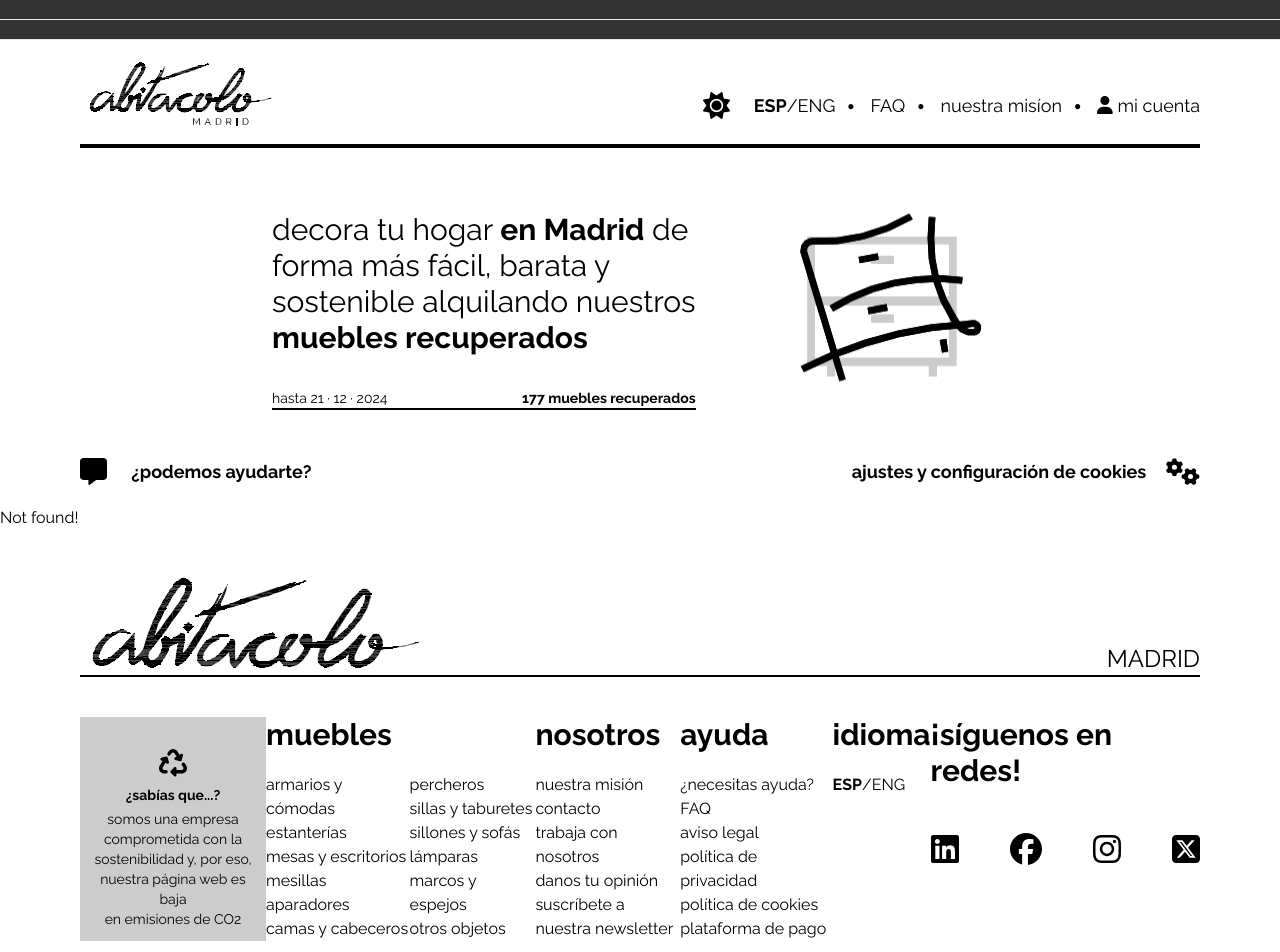
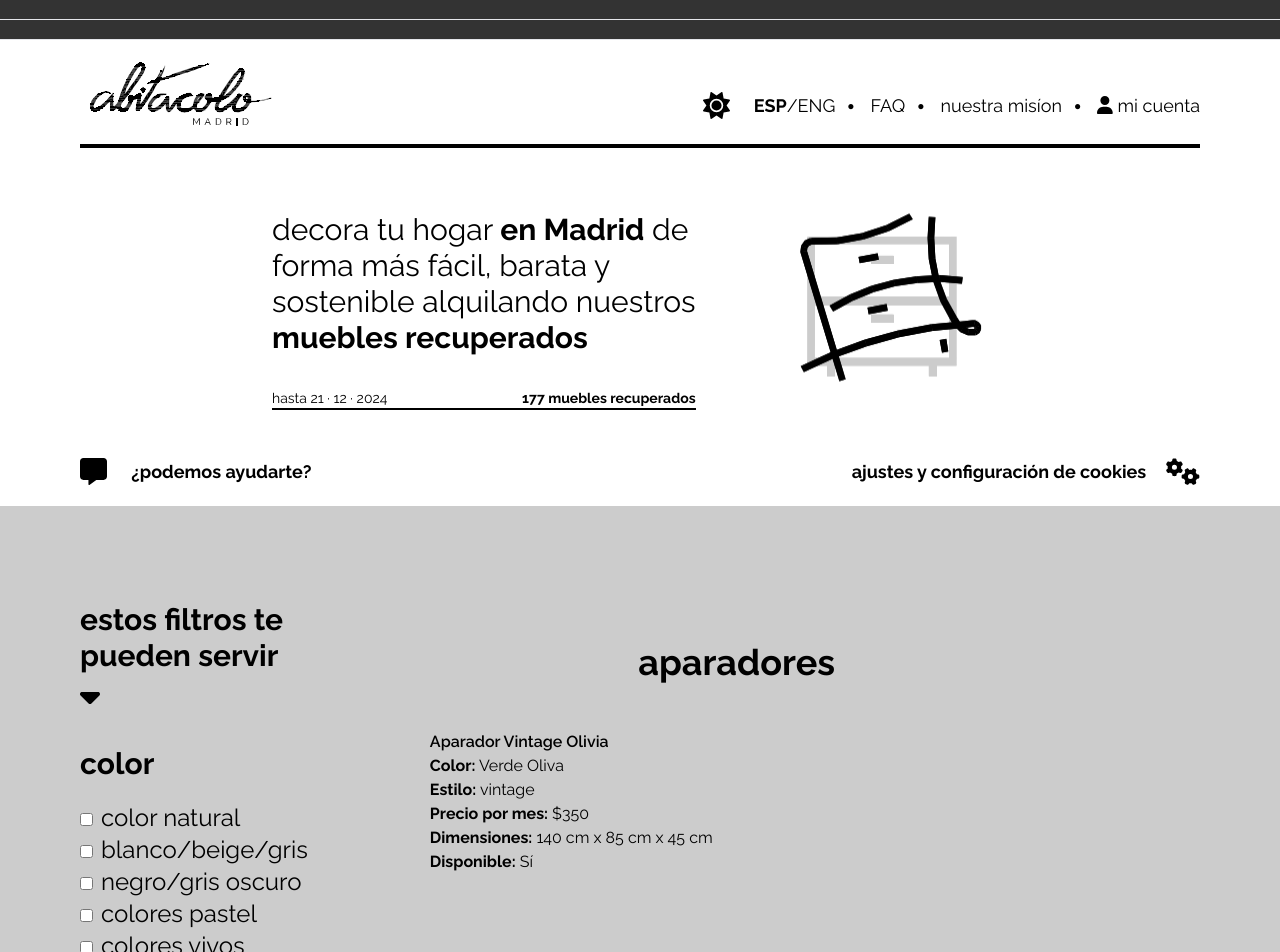
Before and after one commit to 4GeeksAcademy/abitacolo-front-, a React (Vite) app: page /categoria/aparadores in a window 1280 px wide. Shown: the top 952 px of the page. Built offline with nearby package versions, Linux system fonts and the light colour scheme.

Commit message:
trabajo en categorias

```diff
--- a/src/Layout.jsx
+++ b/src/Layout.jsx
@@ -15,6 +15,7 @@ import i18next from "i18next";
 import { I18nextProvider } from "react-i18next";
 import SignUp from "./views/SignUp.jsx";
 import CardCategorias from "./components/CardCategorias.jsx";
+import Categoria from "./views/Categoria.jsx";
 
 i18next.init({
   interpolation: { escapeValue: false },
@@ -39,9 +40,10 @@ const MainContent = () => {
       <Routes>
         <Route path="/" element={<Home />} />
         <Route path="/SignUp" element={<SignUp />} />
+        <Route path="/categoria/:name" element={<Categoria />} />
         {/* Ruta temporal para ver el componente */}
-        <Route path="/Loguin" element={<LoginForm />} />
-        <Route path="/card" element={<CardCategorias />} />
+        {/* <Route path="/Loguin" element={<LoginForm />} />
+        <Route path="/card" element={<CardCategorias />} /> */}
 
         <Route path="*" element={<h1>Not found!</h1>} />
       </Routes>
--- /dev/null
+++ b/src/components/MueblesPorCategoria.jsx
@@ -0,0 +1,52 @@
+import React from "react";
+import PropTypes from "prop-types";
+
+const MueblesPorCategoria = ({ categoria, muebles }) => {
+  return (
+    <div className="mt-4">
+      <p className="text-4xl mb-8 flex justify-center font-bold">{categoria}</p>
+      <div className="grid max-laptop:grid-cols-2 grid-cols-3 justify-items-stretch gap-4">
+        {muebles.map((mueble) => (
+          <div key={mueble.id_codigo} className="p-4 rounded-lg">
+            <h3 className="font-semibold">{mueble.nombre}</h3>
+            <p>
+              <strong>Color:</strong> {mueble.color}
+            </p>
+            <p>
+              <strong>Estilo:</strong> {mueble.estilo}
+            </p>
+            <p>
+              <strong>Precio por mes:</strong> ${mueble.precio_mes}
+            </p>
+            <p>
+              <strong>Dimensiones:</strong> {mueble.ancho} cm x {mueble.altura}{" "}
+              cm x {mueble.fondo} cm
+            </p>
+            <p>
+              <strong>Disponible:</strong> {mueble.disponible ? "Sí" : "No"}
+            </p>
+          </div>
+        ))}
+      </div>
+    </div>
+  );
+};
+
+MueblesPorCategoria.propTypes = {
+  categoria: PropTypes.string.isRequired,
+  muebles: PropTypes.arrayOf(
+    PropTypes.shape({
+      id_codigo: PropTypes.string.isRequired,
+      nombre: PropTypes.string.isRequired,
+      color: PropTypes.string.isRequired,
+      estilo: PropTypes.string.isRequired,
+      precio_mes: PropTypes.string.isRequired,
+      ancho: PropTypes.string.isRequired,
+      altura: PropTypes.string.isRequired,
+      fondo: PropTypes.string.isRequired,
+      disponible: PropTypes.bool.isRequired,
+    })
+  ).isRequired,
+};
+
+export default MueblesPorCategoria;
--- a/src/components/NavBar.jsx
+++ b/src/components/NavBar.jsx
@@ -8,6 +8,7 @@ import DarkButton from "./DarkButton";
 import { useTranslation } from "react-i18next";
 import SwitchLanguage from "./SwitchLanguage";
 import Markdown from "react-markdown";
+import { Link } from "react-router-dom";
 
 const Navbar = () => {
   const [t, i18n] = useTranslation("global");
@@ -17,10 +18,11 @@ const Navbar = () => {
       <div className=" text-center h-5 bg-abitacoloDarkGrayShadow border-b"></div>
       <div className="px-5 lg:px-20 dark:text-abitacoloGray dark:bg-abitacoloDarkGrayShadow">
         <nav className="flex justify-between items-center py-4 border-b-4 border-black dark:border-white">
-          <div>
-            <img src={logoAbitacolo} alt="Logo Abitacolo" />
-          </div>
-
+          <Link to={"/"}>
+            <div>
+              <img src={logoAbitacolo} alt="Logo Abitacolo" />
+            </div>
+          </Link>
           <div className="grid place-self-end max-sm:hidden dark:text-white">
             <ul className="flex items-center space-x-4 text-lg">
               <li className="">
--- a/src/context/flux.jsx
+++ b/src/context/flux.jsx
@@ -5,7 +5,7 @@ const getState = ({ getStore, getActions, setStore }) => {
         percheros: [
           {
             id_codigo: "h001",
-            nombre: "Perchero Vertical Carlos",
+            nombre: "Vertical Carlos",
             disponible: true,
             color: "Natural",
             espacio: "dormitorio",
@@ -18,7 +18,7 @@ const getState = ({ getStore, getActions, setStore }) => {
           },
           {
             id_codigo: "h002",
-            nombre: "Perchero Pared Maria",
+            nombre: "Pared Maria",
             disponible: true,
             color: "Blanco",
             espacio: "entrada",
@@ -31,7 +31,7 @@ const getState = ({ getStore, getActions, setStore }) => {
           },
           {
             id_codigo: "h003",
-            nombre: "Perchero de Pie Jose",
+            nombre: "Jose",
             disponible: true,
             color: "Negro",
             espacio: "salón",
@@ -44,7 +44,7 @@ const getState = ({ getStore, getActions, setStore }) => {
           },
           {
             id_codigo: "h004",
-            nombre: "Perchero Clásico Lucia",
+            nombre: "Clásico Lucia",
             disponible: true,
             color: "Marrón",
             espacio: "pasillo",
@@ -57,7 +57,7 @@ const getState = ({ getStore, getActions, setStore }) => {
           },
           {
             id_codigo: "h005",
-            nombre: "Perchero Moderno David",
+            nombre: "Moderno David",
             disponible: true,
             color: "Gris",
             espacio: "dormitorio",
@@ -70,7 +70,7 @@ const getState = ({ getStore, getActions, setStore }) => {
           },
           {
             id_codigo: "h006",
-            nombre: "Perchero Compacto Laura",
+            nombre: "Compacto Laura",
             disponible: true,
             color: "Azul",
             espacio: "oficina",
@@ -83,7 +83,7 @@ const getState = ({ getStore, getActions, setStore }) => {
           },
           {
             id_codigo: "h007",
-            nombre: "Perchero Estante Antonio",
+            nombre: "Estante Antonio",
             disponible: true,
             color: "Verde",
             espacio: "baño",
@@ -96,7 +96,7 @@ const getState = ({ getStore, getActions, setStore }) => {
           },
           {
             id_codigo: "h008",
-            nombre: "Perchero Vintage Ana",
+            nombre: "Vintage Ana",
             disponible: true,
             color: "Rojo",
             espacio: "salón",
@@ -109,7 +109,7 @@ const getState = ({ getStore, getActions, setStore }) => {
           },
           {
             id_codigo: "h009",
-            nombre: "Perchero Ajustable Pedro",
+            nombre: " Ajustable Pedro",
             disponible: true,
             color: "Beige",
             espacio: "dormitorio",
@@ -122,7 +122,7 @@ const getState = ({ getStore, getActions, setStore }) => {
           },
           {
             id_codigo: "h010",
-            nombre: "Perchero Multiuso Sofia",
+            nombre: " Multiuso Sofia",
             disponible: true,
             color: "Morado",
             espacio: "entrada",
@@ -137,7 +137,7 @@ const getState = ({ getStore, getActions, setStore }) => {
         camas_cabeceros: [
           {
             id_codigo: "c001",
-            nombre: "Cama Moderna Emma",
+            nombre: " Moderna Emma",
             disponible: true,
             color: "Gris",
             espacio: "dormitorio",
--- /dev/null
+++ b/src/views/Categoria.jsx
@@ -0,0 +1,38 @@
+import React, { useContext } from "react";
+import HeaderHome from "../components/HeaderHome";
+import FooterHome from "../components/FooterHome";
+import Filters from "../components/Filters";
+import MueblesPorCategoria from "../components/MueblesPorCategoria";
+import { Context } from "../context/appContext";
+import { FontAwesomeIcon } from "@fortawesome/react-fontawesome";
+import { faSliders } from "@fortawesome/free-solid-svg-icons";
+import { useParams } from "react-router-dom";
+
+function Home() {
+  const { store } = useContext(Context);
+  const { muebles } = store;
+
+  // Define la categoría que quieres mostrar dinámicamente
+  const categoriaMostrar = useParams().name;
+  console.log(categoriaMostrar);
+
+  return (
+    <div className="bg-abitacoloGray dark:text-abitacoloGray dark:bg-abitacoloDarkGrayShadow px-5 lg:px-20 py-10">
+      <button className="xl:hidden bg-gray-400 p-2 rounded text-2xl">
+        <FontAwesomeIcon icon={faSliders} /> Filtros
+      </button>
+      <div className="flex mt-14">
+        <Filters className="max-smartphone:hidden" />
+        <div className="mt-6">
+          <MueblesPorCategoria
+            categoria={categoriaMostrar}
+            muebles={muebles[categoriaMostrar]}
+          />
+        </div>
+      </div>
+      <FooterHome />
+    </div>
+  );
+}
+
+export default Home;
--- a/src/views/Home.jsx
+++ b/src/views/Home.jsx
@@ -6,6 +6,7 @@ import CardCategorias from "../components/CardCategorias";
 import { Context } from "../context/appContext";
 import { FontAwesomeIcon } from "@fortawesome/react-fontawesome";
 import { faSliders } from "@fortawesome/free-solid-svg-icons";
+import { Link } from "react-router-dom";
 
 function Home() {
   const { store } = useContext(Context);
@@ -41,14 +42,18 @@ function Home() {
         </div>
         <div className="grid max-laptop:grid-cols-2 grid-cols-3 justify-items-stretch">
           {categories.map((category) => (
+            <Link
+              key={category}
+              to={`/categoria/${muebles[category][0].categoria}`}
+            >
               <CardCategorias
-              key={category}
                 categoria={muebles[category][0].categoria}
                 recuperados={muebles[category].length}
                 disponibles={
                   muebles[category].filter((item) => item.disponible).length
                 }
               />
+            </Link>
           ))}
         </div>
       </div>
```
Lines whose indentation alone changed are shown as unchanged.
